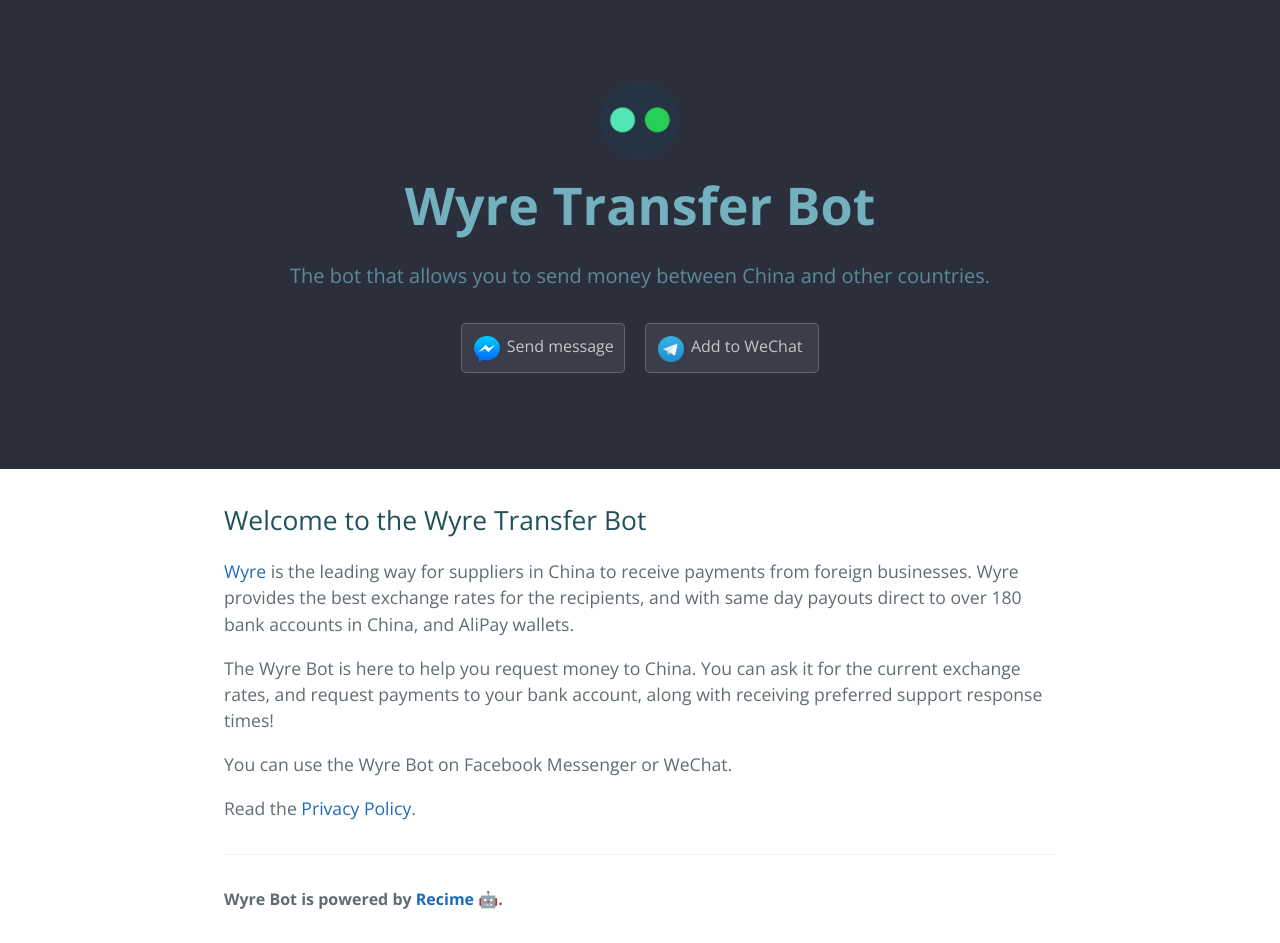
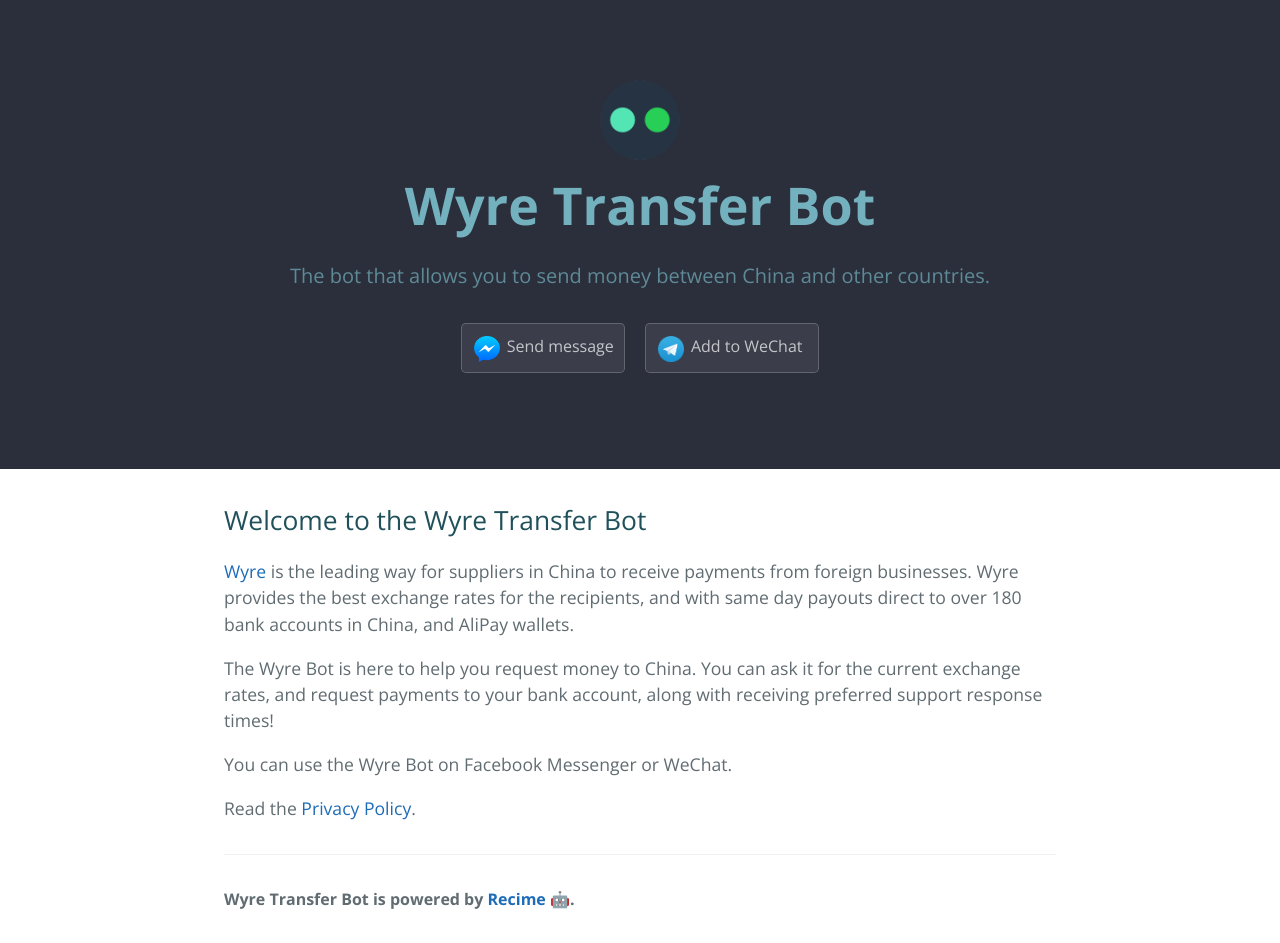
Before and after one commit to WyreBot/wyre_bot_page, a Jekyll site: the page built from index.md, in a window 1280 px wide. Built offline with Jekyll 4.4.1, drawn with Linux system fonts in a browser that asks for light colours.

Commit message:
Update page-footer.html
updated bot name

```diff
--- a/_includes/page-footer.html
+++ b/_includes/page-footer.html
@@ -1,3 +1,3 @@
 <footer class="site-footer">
-  <span class="site-footer-owner">Wyre Bot is powered by <a href="https://recime.io" target="_blank">Recime</a> 🤖.</span>
+  <span class="site-footer-owner">Wyre Transfer Bot is powered by <a href="https://recime.io" target="_blank">Recime</a> 🤖.</span>
 </footer>
```
